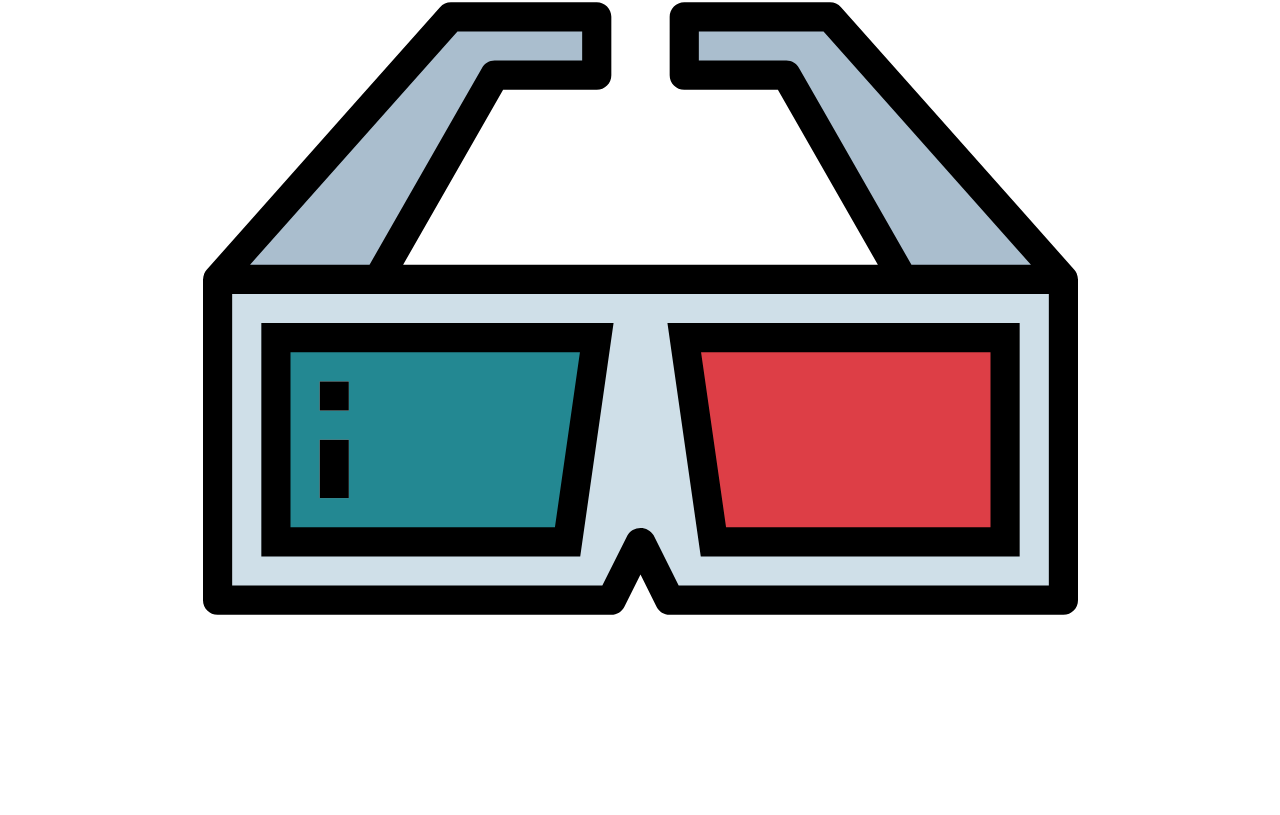
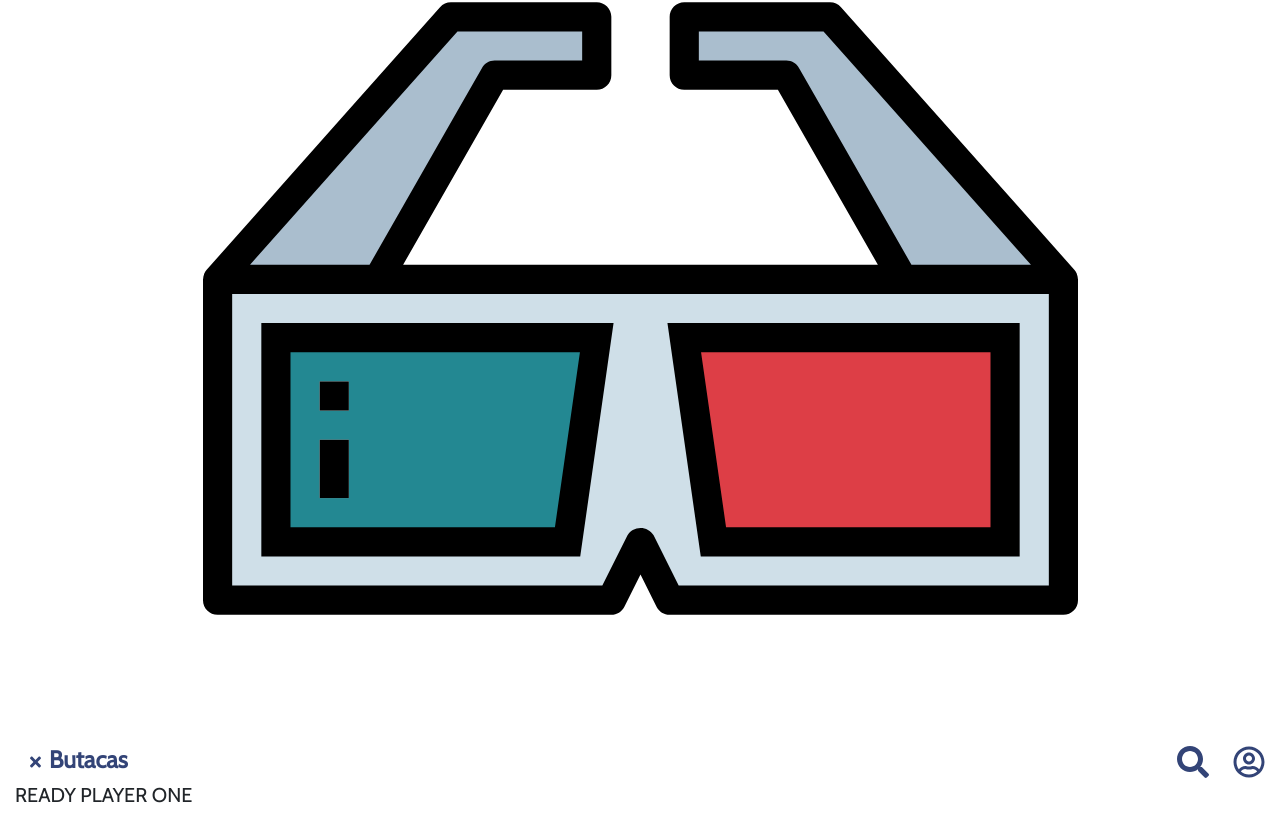
Before and after one commit to DDCenteno/Cineplanet, a React (Create React App) app: page / in a window 1280 px wide. Shown: the part 2176-2991 px from the top of the page. Before the commit the page ends 2922 px from the top, so only its background shows below. Built offline with nearby package versions, Linux system fonts and the light colour scheme.

Commit message:
añadiendo componentes Seats y MovieDetails

```diff
--- a/src/components/App.js
+++ b/src/components/App.js
@@ -5,6 +5,7 @@ import Footer from './Footer';
 import SignUp from './SignUp'
 import Cines from './Cines';
 import Confirm from './Confirm';
+import Seats from './Seats';
 import './App.css';
 
 const App = () => (
@@ -19,6 +20,8 @@ const App = () => (
     <Cines />
      {/* Final Page */}
     <Confirm />
+    {/* Butacas */}
+    <Seats />
   </div>
 );
 
--- a/src/components/Cines.js
+++ b/src/components/Cines.js
@@ -5,7 +5,10 @@ import Footer from './Footer';
 const Cines = () => {
   return (
     <div className="row mt-4">
-      <HeaderCines/>
+      <HeaderCines
+        firstIcon="fas fa-chevron-left"
+        title="Cines"
+      />
       <div className="col-12 mt-4">
         <div className="col-6 d-inline-block text-center">
           <span><i className="fas fa-map-marker-alt"></i></span>
--- a/src/components/HeaderCines.js
+++ b/src/components/HeaderCines.js
@@ -1,10 +1,10 @@
 import React from 'react';
 
-const HeaderCines = () => (
+const HeaderCines = ({firstIcon, title}) => (
     <div className="col-12">
         <div className="col-6 d-inline-block">
-          <span><i className="fas fa-chevron-left text-blue"></i></span>
-          <h4 className="ml-2 d-inline-block text-blue font-weight-bold">Cines</h4>
+          <span><i className={firstIcon + " text-blue"}></i></span>
+          <h4 className="ml-2 d-inline-block text-blue font-weight-bold">{title}</h4>
         </div>
         <div className="float-right">
           <span><i className="fas fa-search fa-2x text-blue"></i></span>
--- /dev/null
+++ b/src/components/MovieDetails.js
@@ -0,0 +1,13 @@
+import React from 'react';
+
+const MovieDetails = ({movieTitle, time, price, seatsNumber, ticketsNumber, food}) => {
+  return (
+    <div className="col-12">
+      <div className="">
+        <h5>{movieTitle}</h5>
+      </div>
+    </div>
+  )
+}
+
+export default MovieDetails;
--- /dev/null
+++ b/src/components/Seats.js
@@ -0,0 +1,24 @@
+import React from 'react';
+import HeaderCines from './HeaderCines';
+import MovieDetails from './MovieDetails'
+
+const Seats = () => {
+  return (
+    <div className="row">
+      <HeaderCines
+        firstIcon="fas fa-times"
+        title="Butacas"
+      />
+      <MovieDetails
+        movieTitle="READY PLAYER ONE"
+        time="5:00"
+        price="0.00"
+        seatsNumber="00"
+        ticketsNumber="00"
+        food="00"
+      />
+    </div>
+  )
+}
+
+export default Seats;
```
